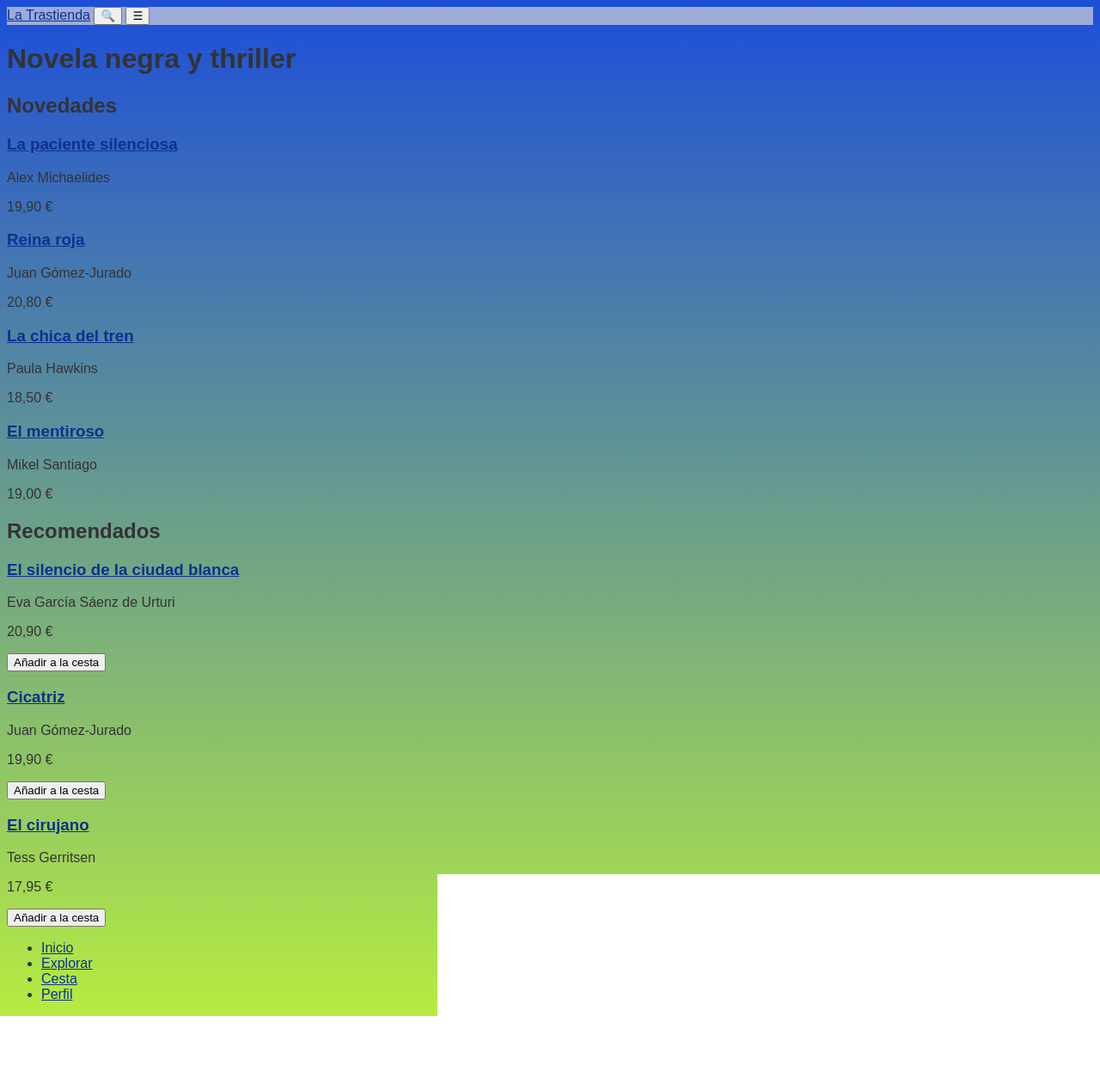
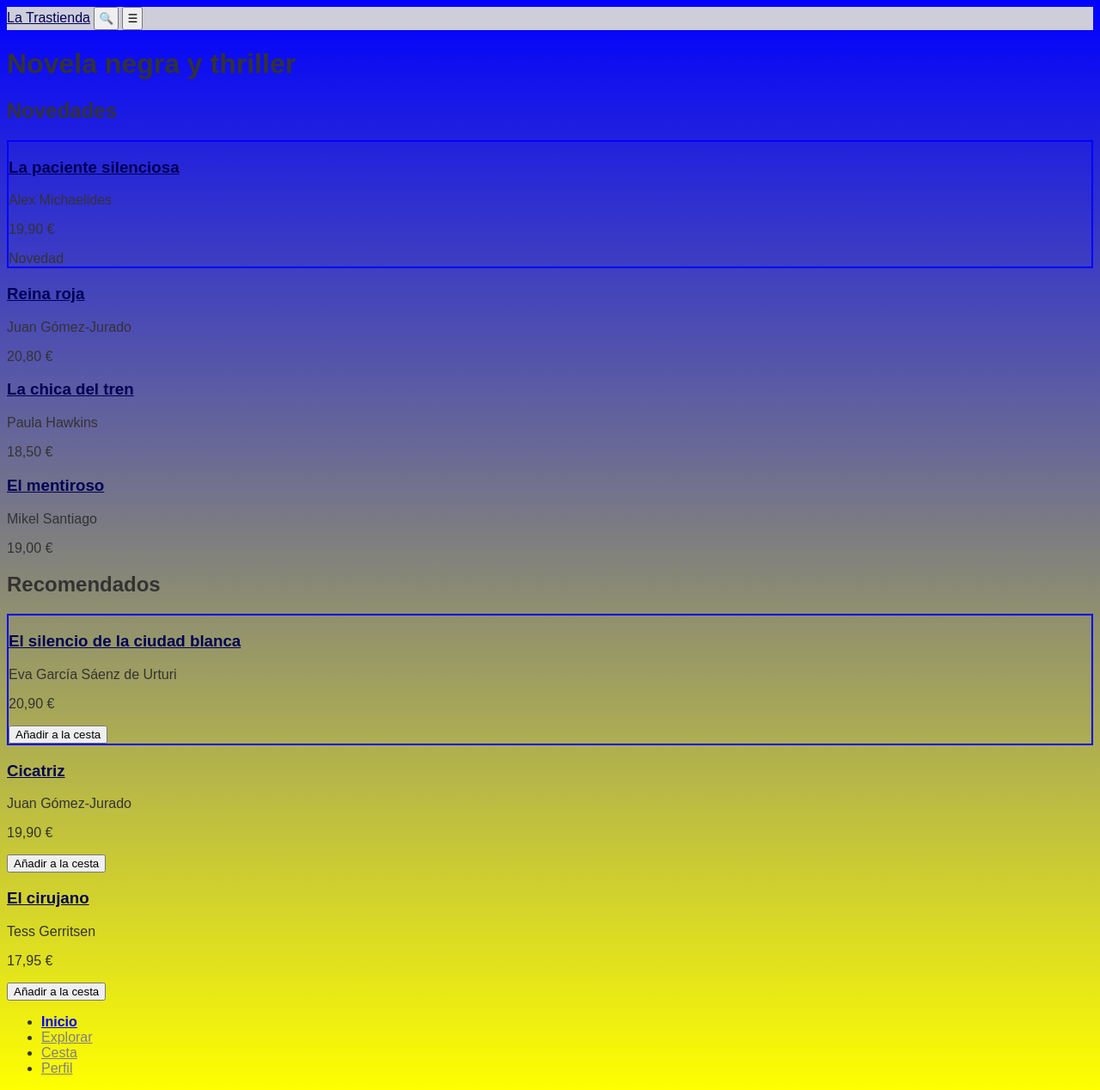
Before and after one commit to nayarabastida6/DIW-26-27, a plain HTML site: page trastienda-ud4/index.html in a window 1280 px wide. Shown: the whole page at 86% size. Before the commit the page ends 1182 px from the top, so only its background shows below. Drawn offline with Linux system fonts and the light colour scheme.

Commit message:
Ejercicio 4.2: Selectores CSS

```diff
--- a/trastienda-ud4/css/estilos.css
+++ b/trastienda-ud4/css/estilos.css
@@ -1,17 +1,17 @@
 body {
     /* Fondo degradado en movimiento */
-    background: linear-gradient(#1d4ed8, #b6ec41);
+    background: linear-gradient(#0000FF, #FFFF00);
     min-height: 100vh;
     font-family: sans-serif;
     color: #333333;
 }
 
 header {
-  background-color: #9cacd9;
+  background-color: #CECEDB;
 }
 
 a {
-  color: #0d3091;
+  color: #000055;
 }
 
 /* Integración de la imagen */
@@ -29,3 +29,39 @@ a {
 #articulos-carrito article h3 {
     margin: 0
 }
+
+
+
+/* SELECTORES */
+nav a[aria-current="page"] {
+  color: #0000FF;
+  font-weight: bold;
+}
+
+nav a:not([aria-current="page"]) {
+  color: gray;
+}
+
+nav a:hover {
+  color: #0000FF;
+}
+
+nav a:focus-visible {
+  outline: 2px solid #0000FF;
+}
+
+h2 + .card {
+  border: 2px solid #0000FF;
+}
+
+.badge:empty {
+  display: none;
+}
+
+article:has(.badge:not(:empty)) {
+  border: 2px solid #0000FF;
+}
+
+button[aria-label] {
+    padding: 0.25rem;
+}
--- a/trastienda-ud4/index.html
+++ b/trastienda-ud4/index.html
@@ -18,23 +18,25 @@
 
     <section>
       <h2>Novedades</h2>
-      <article>
+      <article class="card">
         <h3><a href="detalle.html">La paciente silenciosa</a></h3>
         <p>Alex Michaelides</p>
         <p>19,90 €</p>
+        <span class="badge">Novedad</span>
       </article>
     <!-- más tarjetas -->
-      <article>
+      <article class="card">
         <h3><a href="detalle.html">Reina roja</a></h3>
         <p>Juan Gómez-Jurado</p>
         <p>20,80 €</p>
       </article>
-      <article>
+      <article class="card">
         <h3><a href="detalle.html">La chica del tren</a></h3>
         <p>Paula Hawkins</p>
         <p>18,50 €</p>
+        <span class="badge"></span>
       </article>
-      <article>
+      <article class="card">
         <h3><a href="detalle.html">El mentiroso</a></h3>
         <p>Mikel Santiago</p>
         <p>19,00 €</p>
@@ -43,20 +45,20 @@
 
     <section>
       <h2>Recomendados</h2>
-      <article>
+      <article class="card">
         <h3><a href="detalle.html">El silencio de la ciudad blanca</a></h3>
         <p>Eva García Sáenz de Urturi</p>
         <p>20,90 €</p>
         <button type="button">Añadir a la cesta</button>
       </article>
       <!-- más tarjetas -->
-      <article>
+      <article class="card">
         <h3><a href="detalle.html">Cicatriz</a></h3>
         <p>Juan Gómez-Jurado</p>
         <p>19,90 €</p>
         <button type="button">Añadir a la cesta</button>
       </article>
-      <article>
+      <article class="card">
         <h3><a href="detalle.html">El cirujano</a></h3>
         <p>Tess Gerritsen</p>
         <p>17,95 €</p>
```
